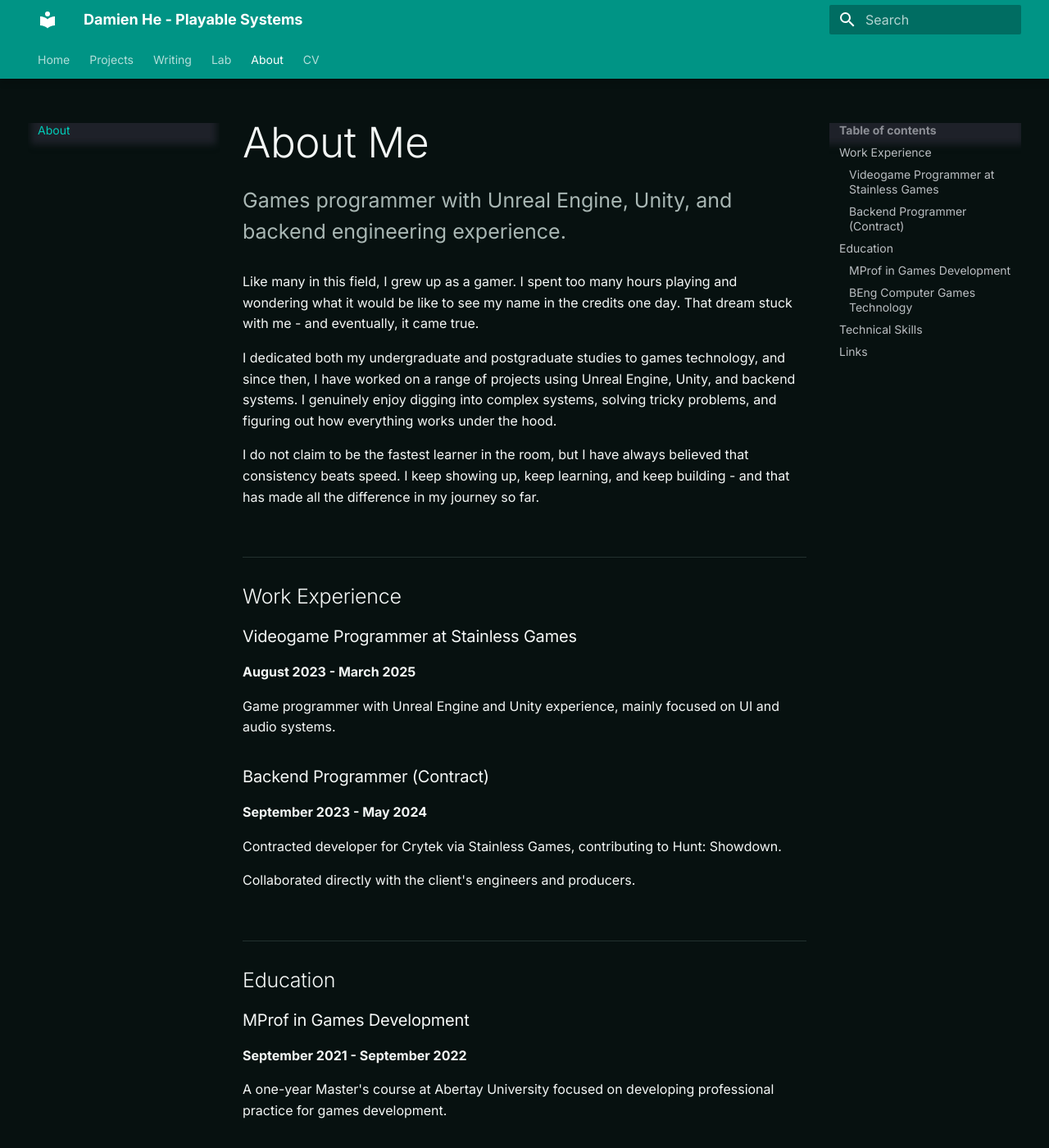
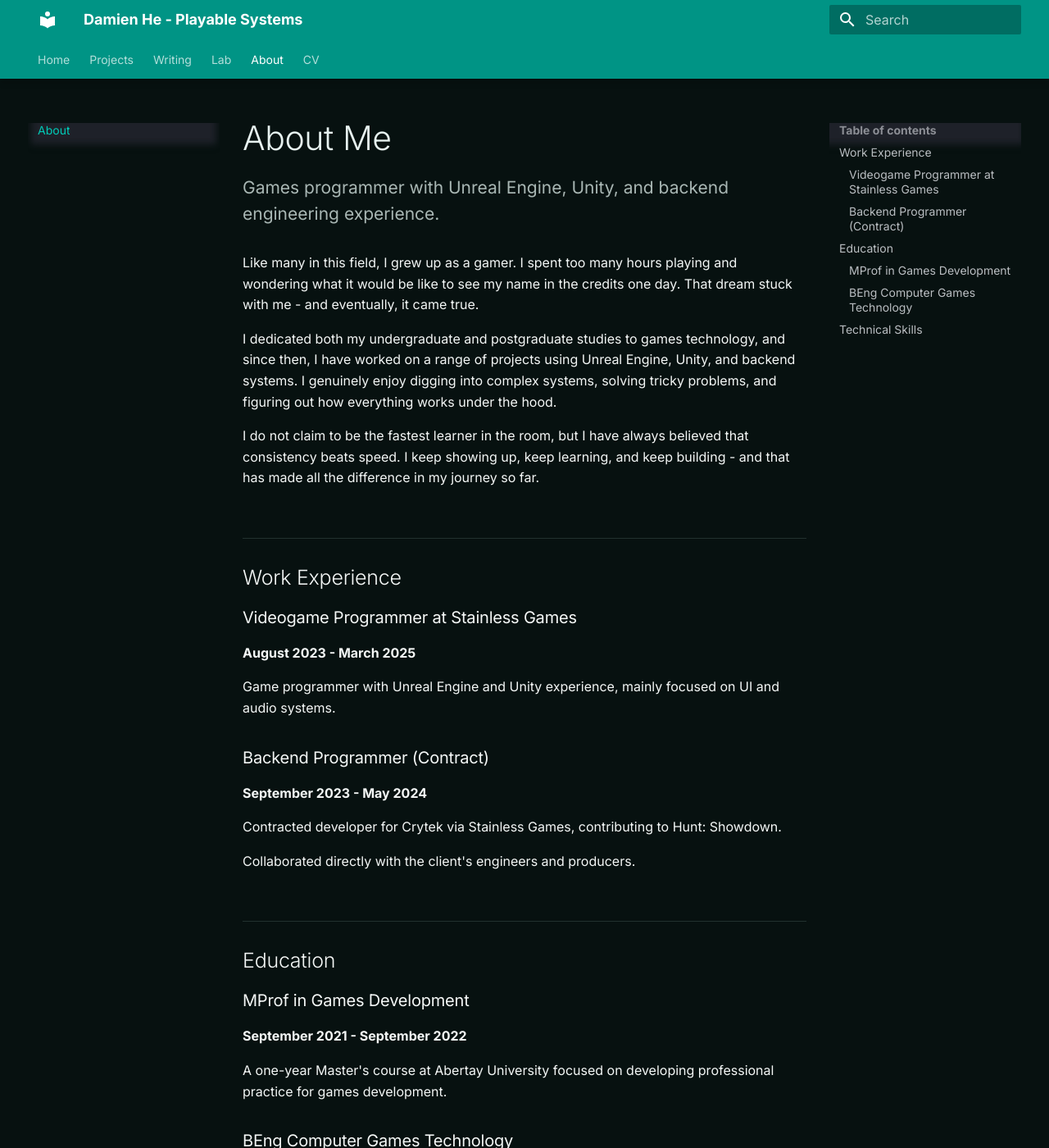
Before and after one commit to Mesdwe/Mesdwe.github.io, an MkDocs documentation site: the page built from docs/about.md, in a window 1280 px wide and 1400 px high. Shown: the whole window at 82% size. Built offline with MkDocs 1.6.1 and Material for MkDocs 9.7.7, drawn with Linux system fonts in a browser that asks for light colours; some of the changed text lies outside the part shown.

Commit message:
changed font size

```diff
--- a/docs/about.md
+++ b/docs/about.md
@@ -54,12 +54,3 @@ Undergraduate study in computer games technology, with essential programming ski
   <span>Jira</span>
   <span>Confluence</span>
 </div>
-
-## Links
-
-<div class="hero-actions">
-  <a class="button button-primary" href="https://d0fc5bfd-ec07-4057-ae45-9881dede96c4.filesusr.com/ugd/57c5d6_19820915433b4fad950fcbe50ae07725.pdf">Download CV</a>
-  <a class="button" href="https://www.linkedin.com/in/damien-he-882567228/">LinkedIn</a>
-  <a class="button" href="https://github.com/Mesdwe">GitHub</a>
-  <a class="button" href="https://randomsalmon.itch.io/">Itch.io</a>
-</div>
--- a/docs/stylesheets/extra.css
+++ b/docs/stylesheets/extra.css
@@ -1,5 +1,6 @@
 :root {
   --portfolio-ink: #f4f7f6;
+  --portfolio-heading: #e7f2f0;
   --portfolio-muted: #a9b7b4;
   --portfolio-line: #22312f;
   --portfolio-surface: #071110;
@@ -26,9 +27,9 @@
 }
 
 .md-typeset h1 {
-  color: var(--portfolio-ink);
-  font-size: clamp(2rem, 4vw, 3.4rem);
-  line-height: 1.08;
+  color: var(--portfolio-heading);
+  font-size: clamp(1.85rem, 3.2vw, 2.8rem);
+  line-height: 1.12;
   margin-bottom: 0.75rem;
   max-width: 980px;
 }
@@ -46,8 +47,8 @@
 
 .lede {
   color: var(--portfolio-muted);
-  font-size: 1.25rem;
-  line-height: 1.5;
+  font-size: 1.05rem;
+  line-height: 1.55;
   margin-bottom: 1.5rem;
   max-width: 760px;
 }
```
